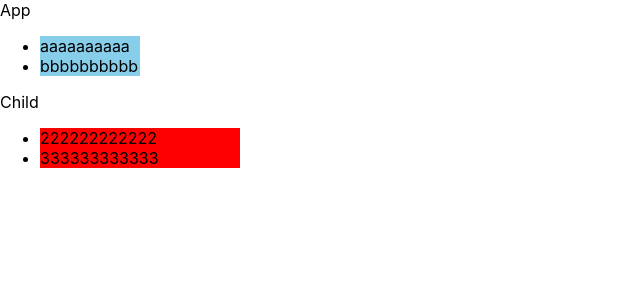
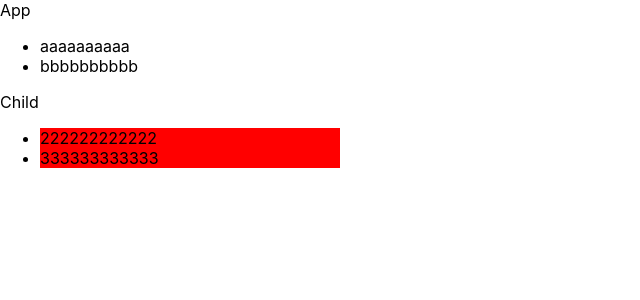
Before and after one commit to Rinsann/newsSystem, a React (Create React App) app: page / in a window 1280 px wide. Shown: the top 300 px of the page, without its empty margins (0-640 px from the left). Built offline with nearby package versions, Linux system fonts and the light colour scheme; no server answers.

Commit message:
反向代理

```diff
--- a/package.json
+++ b/package.json
@@ -6,6 +6,9 @@
     "@testing-library/jest-dom": "^5.11.9",
     "@testing-library/react": "^11.2.5",
     "@testing-library/user-event": "^12.8.3",
+    "antd": "^4.14.0",
+    "axios": "^0.21.1",
+    "http-proxy-middleware": "^2.0.6",
     "react": "^17.0.1",
     "react-dom": "^17.0.1",
     "react-scripts": "4.0.3",
--- a/src/App.js
+++ b/src/App.js
@@ -1,7 +1,17 @@
 import Child from './Child'
-import style from './App.module.css'
+import style from './App.css'
+import { useEffect } from 'react'
+import axios from 'axios'
 
 function App() {
+
+	useEffect(() => {
+		axios.get('/ajax/movieOnInfoList?token=&optimus_uuid=74B5F0A032A711EB82DD6B9282E93C676D27D7B9731D4E608D7612C3E708C120&optimus_risk_level=71&optimus_code=10')
+			.then(res => {
+				console.log(res.data)
+			})
+	}, [])
+
 	return <div>
 		App
 		<ul>
--- a/src/Child.js
+++ b/src/Child.js
@@ -1,5 +1,5 @@
 import React from 'react';
-import style from './Child.module.css'
+import style from './Child.module.scss'
 
 function Child(props) {
 	return (
--- a/src/Child.module.css
+++ /dev/null
@@ -1,4 +0,0 @@
-.item {
-    width: 200px;
-    background: red;
-}
--- /dev/null
+++ b/src/Child.module.scss
@@ -0,0 +1,7 @@
+$width: 300px;
+ul {
+  .item {
+    width: $width;
+    background: red;
+  }
+}
```
Also changed, not shown: src/setupProxy.js (added, +11 -0 lines), src/App.css (renamed from src/App.module.css), 2 other files (tests, documents, lock files or other folders). Lines whose indentation alone changed are shown as unchanged.
